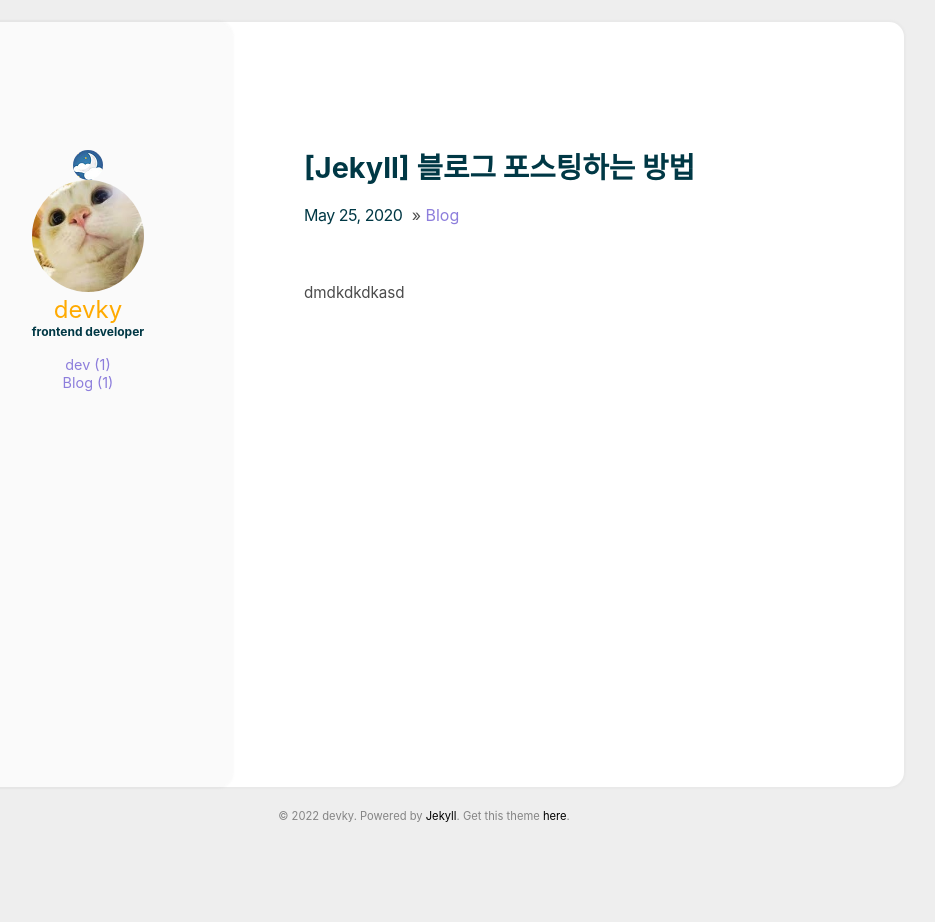
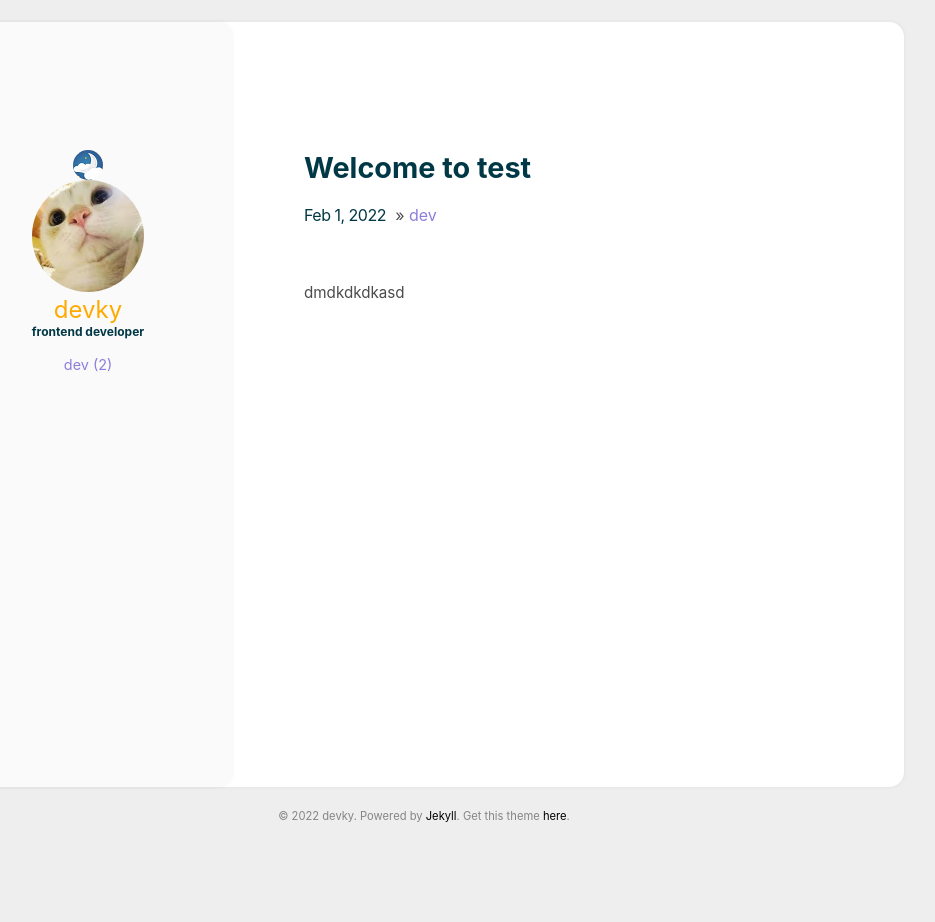
Before and after one commit to kyday/kyday.github.io, a Jekyll site: the page built from _posts/2022-02-01-test.md, in a window 1280 px wide. Shown: the whole page, without its empty margins (216-1151 px from the left). Built offline with Jekyll 4.4.1, drawn with Linux system fonts in a browser that asks for light colours.

Commit message:
editing2...

```diff
--- a/_posts/2022-02-01-test.md
+++ b/_posts/2022-02-01-test.md
@@ -1,17 +1,7 @@
 ---
-title: "[Jekyll] 블로그 포스팅하는 방법"
-excerpt: "md 파일에 마크다운 문법으로 작성하여 Github 원격 저장소에 업로드 해보자. 에디터는 Visual Studio code 사용! 로컬 서버에서 확인도 해보자. "
-
-categories:
-  - Blog
-tags:
-  - [Blog, jekyll, Github, Git]
-
-toc: true
-toc_sticky: true
-
-date: 2020-05-25
-last_modified_at: 2020-05-25
+title: Welcome to test
+categories: [dev]
+comments: true
 ---
 
 dmdkdkdkasd
```
